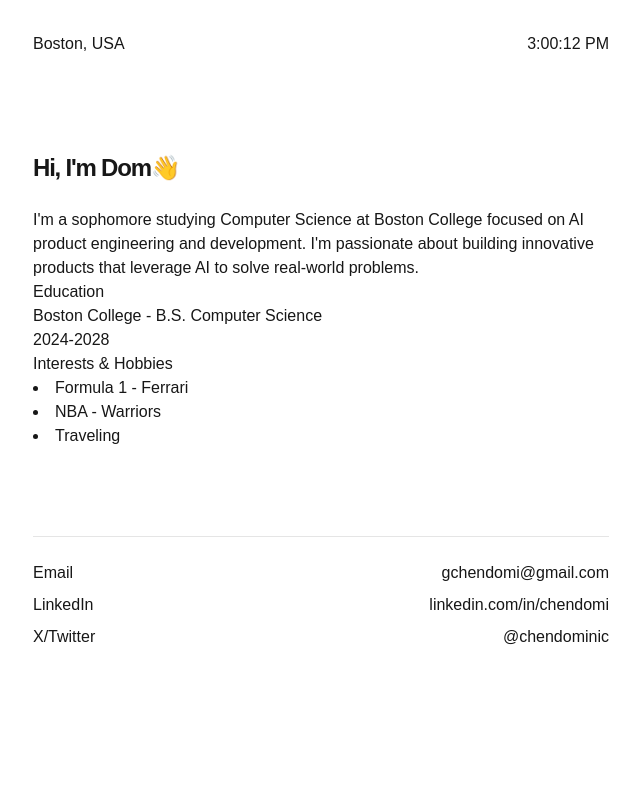
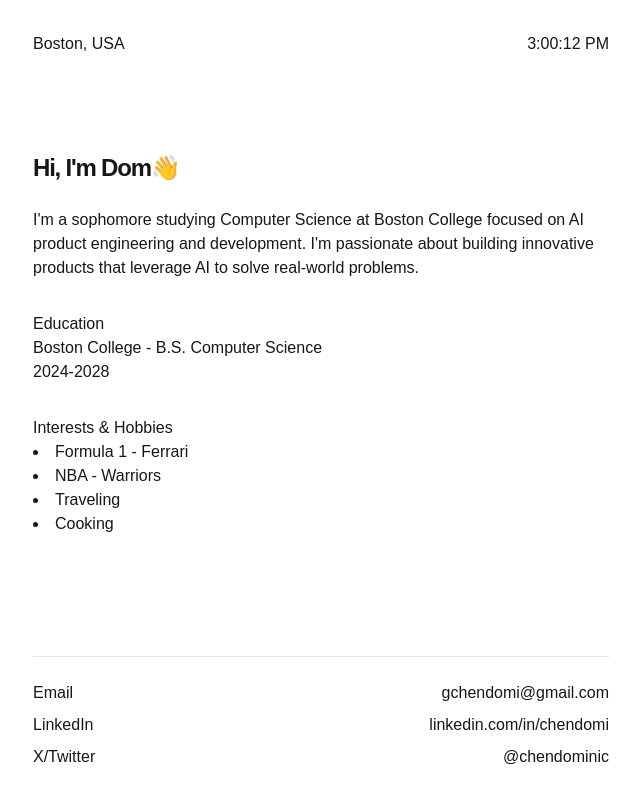
Before and after one commit to chen-domi/portfolio-website, a Next.js app: page / in a window 1280 px wide. Shown: the top 802 px of the page, without its empty margins (319-959 px from the left). Built offline with nearby package versions, Linux system fonts and the light colour scheme.

Commit message:
Expand interests section

```diff
--- a/app/components/About.tsx
+++ b/app/components/About.tsx
@@ -2,22 +2,24 @@ export const About = () => {
     return (
         <div className="mt-12 mb-6">
             <section id="about">
-                <div>
+                <div className="mb-8">
                     <h1 className="mt-12 mb-6 text-2xl font-semibold tracking-tighter">Hi, I'm Dom👋</h1>
                     <p>I'm a sophomore studying Computer Science at Boston College focused on AI product engineering and development. I'm passionate about building innovative products that leverage AI to solve real-world problems.</p>
                 </div>
-                <div>
+                <div className="mb-8">
                     <h2>Education</h2>
                     <p>Boston College - B.S. Computer Science</p>
                     <p>2024-2028</p>
                 </div>
 
-                <div>
+                <div className="mb-8">
                     <h2>Interests & Hobbies</h2>
                     <ul className="list-disc list-inside">
                         <li>Formula 1 - Ferrari</li>
                         <li>NBA - Warriors</li>
                         <li>Traveling</li>
+                        {/* // My travels, able to click it and put pins on a map of where I've been */}
+                        <li>Cooking</li>
                     </ul>
                 </div>
             </section>
```
